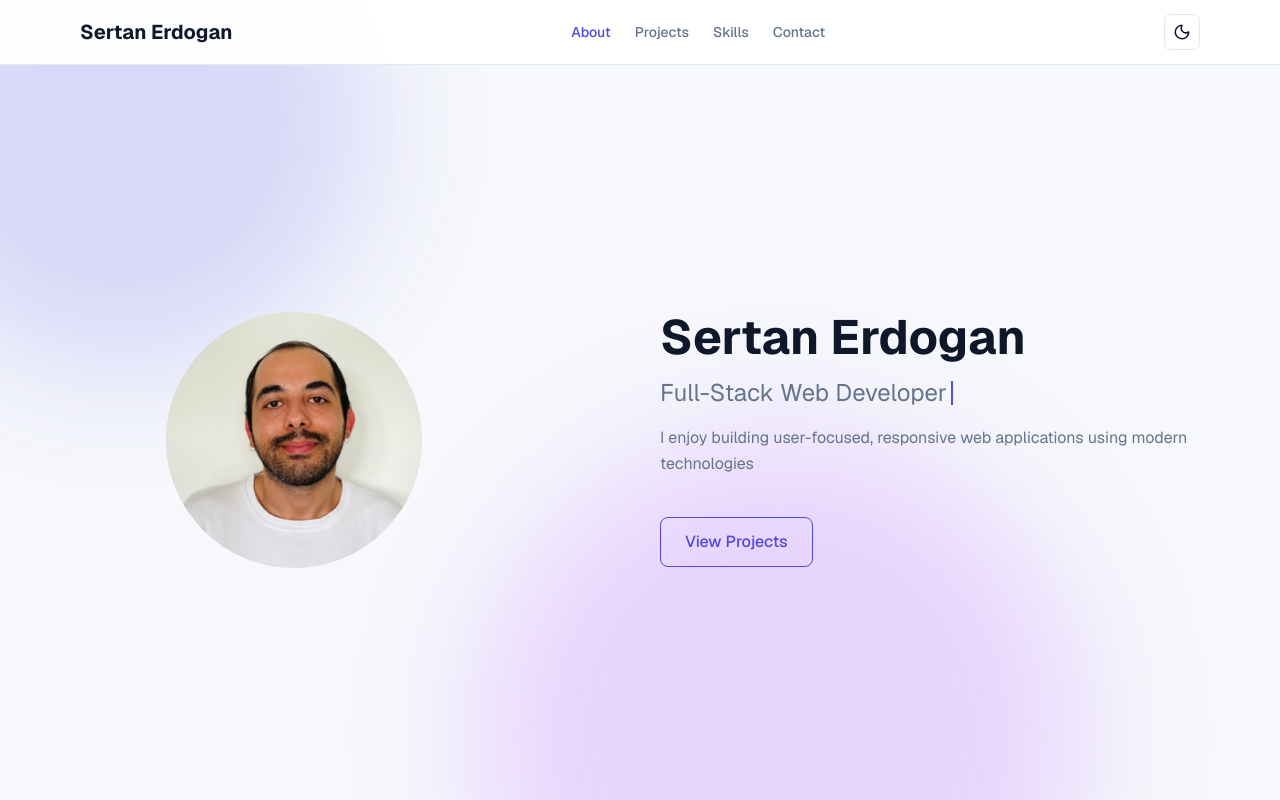
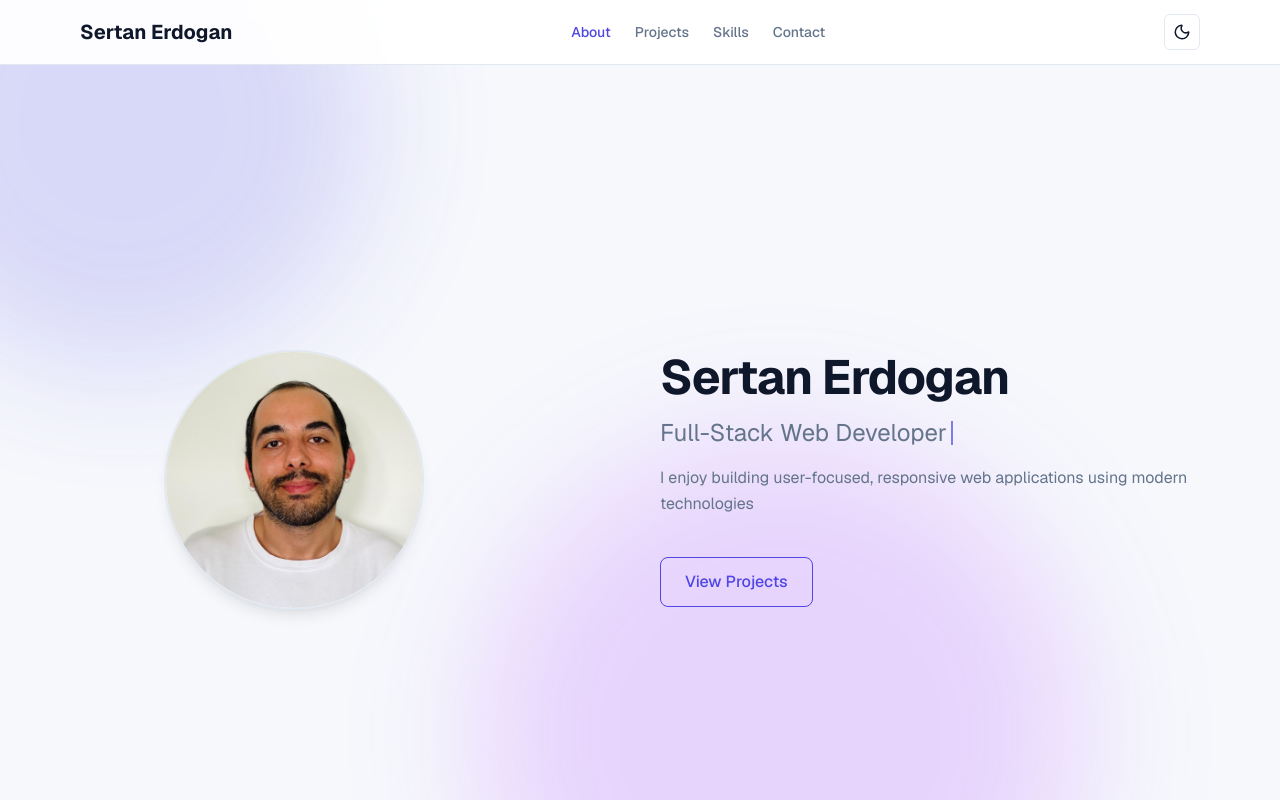
Before and after one commit to sertanrdn/portfolio, a Next.js app: page / in a window 1280 px wide. Shown: the top 800 px of the page. Built offline with nearby package versions, Linux system fonts and the light colour scheme; no server answers.

Commit message:
Some small polish for intro section

```diff
--- a/src/app/page.tsx
+++ b/src/app/page.tsx
@@ -11,7 +11,7 @@ export default function Home() {
     <>
       {/* Navbar */}
       <Navbar />
-      <main className="pt-20 min-h-screen">
+      <main className="pt-20 min-h-screen space-y-32">
         {/* Intro */}
         <Intro />
         {/* About */}
--- a/src/components/Intro.tsx
+++ b/src/components/Intro.tsx
@@ -9,7 +9,7 @@ import TypingText from "./TypingText";
 
 export default function Intro() {
     return (
-        <section id="intro" className="min-h-[calc(100vh-5rem)] flex items-center">
+        <section id="intro" className="min-h-screen flex items-center">
             <HeroBackground />
             <div className="max-w-7xl mx-auto px-4 w-full">
                 {/* Layout wrapper */}
@@ -17,7 +17,12 @@ export default function Intro() {
                     {/* Image column */}
                     <div className="flex justify-center md:justify-center md:pr-12">
                         {/* Image will go here */}
-                        <div className="w-40 h-40 md:w-64 md:h-64 rounded-full bg-gray-200">
+                        <div
+                            className="
+                                w-40 h-40 md:w-64 md:h-64 rounded-full
+                                bg-surface ring-2 ring-border shadow-lg
+                            "
+                        >
                             <Image
                                 src="/profile.jpeg"
                                 alt={introData.name}
@@ -35,7 +40,7 @@ export default function Intro() {
                             initial={{ opacity: 0, y: 16, scale: 0.98 }}
                             animate={{ opacity: 1, y: 0, scale: 1 }}
                             transition={{ duration: 0.5, ease: "easeOut", delay: 0.05 }}
-                            className="text-4xl md:text-5xl font-bold text-text"
+                            className="text-4xl md:text-5xl font-bold text-text tracking-tight"
                         >
                             {introData.name}
                         </motion.h1>
```
